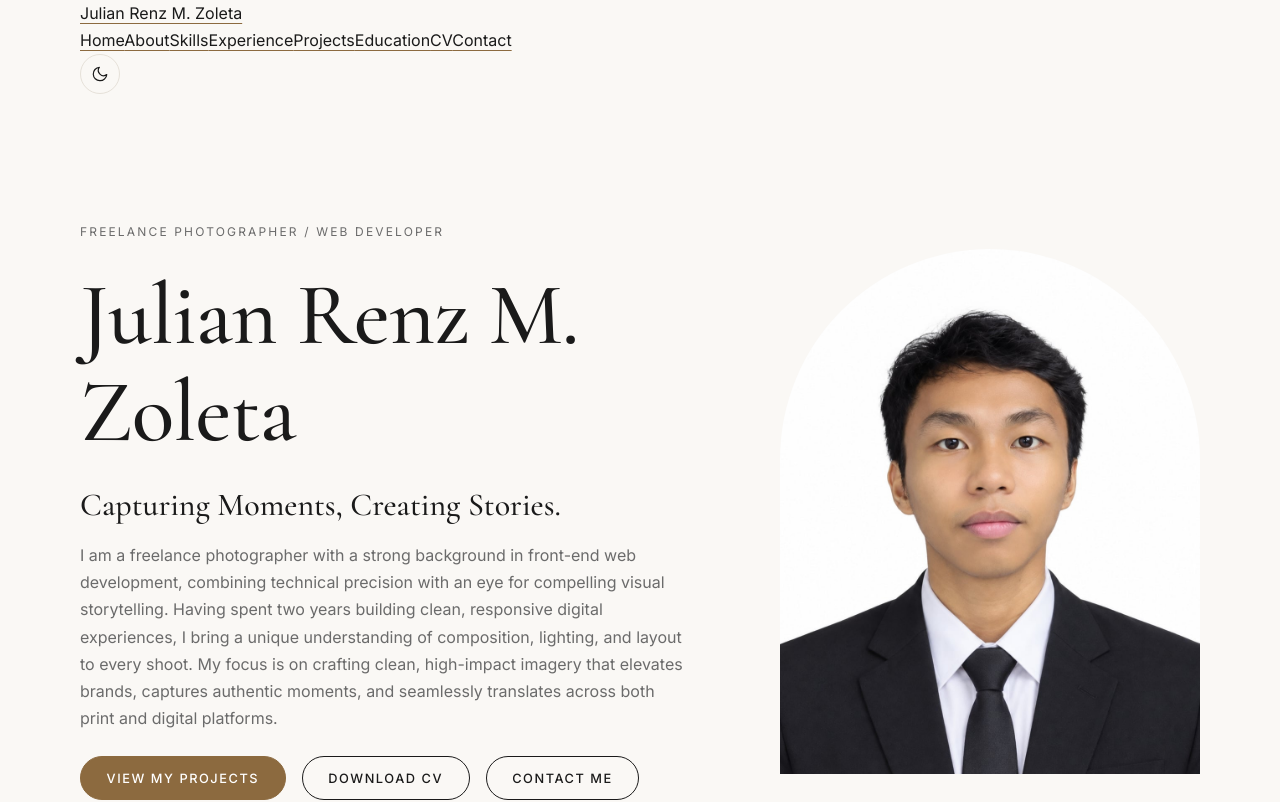
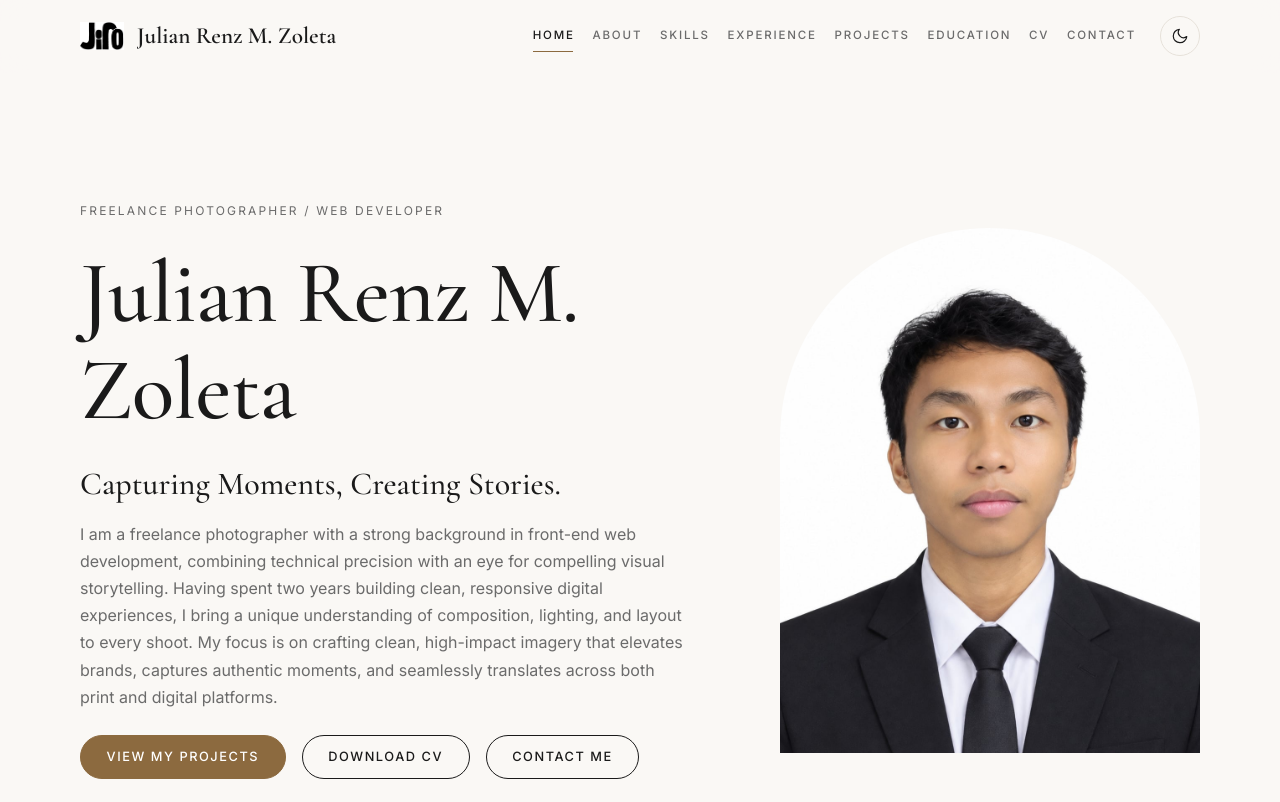
Before and after one commit to Jiro-op/my-portfolio, a React (Vite) app in the folder my-portfolio/: page / in a window 1280 px wide. Shown: the top 802 px of the page. Built offline with nearby package versions, Linux system fonts and the light colour scheme; no server answers.

Commit message:
Use my logo in the navbar

```diff
--- /dev/null
+++ b/my-portfolio/src/components/Logo.jsx
@@ -0,0 +1,57 @@
+import { profile } from "../data/profile.js";
+
+function getInitials(name) {
+  const parts = name.trim().split(/\s+/).filter(Boolean);
+  if (parts.length === 0) return "";
+  const first = Array.from(parts[0])[0];
+  const last = parts.length > 1 ? Array.from(parts[parts.length - 1])[0] : "";
+  return (first + last).toUpperCase();
+}
+
+function Logo() {
+  // His own logo file, if one is set in profile.js
+  if (profile.logo) {
+    const hasDarkVersion = Boolean(profile.logoDark);
+
+    return (
+      <>
+        <img
+          className={"logo-image" + (hasDarkVersion ? " logo-for-light" : "")}
+          src={profile.logo}
+          alt=""
+          height="44"
+        />
+        {hasDarkVersion && (
+          <img
+            className="logo-image logo-for-dark"
+            src={profile.logoDark}
+            alt=""
+            height="44"
+          />
+        )}
+      </>
+    );
+  }
+
+  // Otherwise, a monogram made from his initials
+  const initials = getInitials(profile.name);
+
+  return (
+    <svg
+      className="logo-mark"
+      width="44"
+      height="44"
+      viewBox="0 0 48 48"
+      aria-hidden="true"
+      focusable="false"
+    >
+      <circle className="logo-ring" cx="24" cy="24" r="22.5" />
+      <circle className="logo-dot" cx="39.5" cy="8.5" r="2.8" />
+      <text className="logo-initials" x="24" y="24" dy="0.33em" textAnchor="middle">
+        {initials}
+      </text>
+    </svg>
+  );
+}
+
+export default Logo;
--- a/my-portfolio/src/components/Navbar.jsx
+++ b/my-portfolio/src/components/Navbar.jsx
@@ -1,33 +1,72 @@
-import { useState } from "react";
+import { useEffect, useState } from "react";
 import { Link, NavLink } from "react-router";
 import { profile } from "../data/profile.js";
 import { navLinks } from "../data/navLinks.js";
+import Logo from "./Logo.jsx";
 import ThemeToggle from "./ThemeToggle.jsx";
 
 function Navbar() {
   const [open, setOpen] = useState(false);
+  const [scrolled, setScrolled] = useState(false);
+
+  // Add a thin line and blur to the bar once the page has scrolled.
+  useEffect(() => {
+    function handleScroll() {
+      setScrolled(window.scrollY > 8);
+    }
+    window.addEventListener("scroll", handleScroll, { passive: true });
+    return () => window.removeEventListener("scroll", handleScroll);
+  }, []);
+
+  // Let the Escape key close the mobile menu.
+  useEffect(() => {
+    if (!open) return;
+    function handleKey(e) {
+      if (e.key === "Escape") setOpen(false);
+    }
+    window.addEventListener("keydown", handleKey);
+    return () => window.removeEventListener("keydown", handleKey);
+  }, [open]);
+
+  const close = () => setOpen(false);
 
   return (
-    <header className="navbar">
-      <div className="container navbar-inner">
-        <Link to="/" className="brand" onClick={() => setOpen(false)}>
-          {profile.name}
+    <header
+      className={"site-header" + (scrolled ? " is-scrolled" : "") + (open ? " is-open" : "")}
+    >
+      <div className="container site-header-inner">
+        <Link
+          to="/"
+             className={"brand-link" + (profile.logo && profile.logoOnly ? " logo-only" : "")}
+          onClick={close}
+          aria-label={profile.name + ", home"}
+        >
+          <Logo />
+          <span className="brand-text">
+            <span className="brand-name">{profile.name}</span>
+            <span className="brand-role">{profile.title}</span>
+          </span>
         </Link>
 
-        <nav id="main-nav" aria-label="Main" className={open ? "open" : ""}>
+        <nav id="main-nav" className="site-nav" aria-label="Main">
           {navLinks.map((link) => (
-            <NavLink key={link.to} to={link.to} onClick={() => setOpen(false)}>
+            <NavLink
+              key={link.to}
+              to={link.to}
+              onClick={close}
+              className={link.cta ? "nav-cta" : undefined}
+            >
               {link.label}
             </NavLink>
           ))}
         </nav>
 
-        <div className="navbar-controls">
+        <div className="header-controls">
           <ThemeToggle />
           <button
             type="button"
-            className="menu-toggle"
-            aria-label="Toggle menu"
+            className="nav-toggle"
+            aria-label={open ? "Close menu" : "Open menu"}
             aria-expanded={open}
             aria-controls="main-nav"
             onClick={() => setOpen(!open)}
--- a/my-portfolio/src/data/profile.js
+++ b/my-portfolio/src/data/profile.js
@@ -5,6 +5,9 @@ export const profile = {
     tagline: "Capturing Moments, Creating Stories.",
     intro: "I am a freelance photographer with a strong background in front-end web development, combining technical precision with an eye for compelling visual storytelling. Having spent two years building clean, responsive digital experiences, I bring a unique understanding of composition, lighting, and layout to every shoot. My focus is on crafting clean, high-impact imagery that elevates brands, captures authentic moments, and seamlessly translates across both print and digital platforms.",
     photo: "/profile/profile.jpg",
+    logo: "/logo.jpg",
+    logoDark: "",
+    logoOnly: false,
     cv: "/files/Julian Renz.pdf",
     location: "Calamba City, Philippines",
     email: "zoletajulianrenz@gmail.com",
--- a/my-portfolio/src/index.css
+++ b/my-portfolio/src/index.css
@@ -645,3 +645,204 @@ img {display: block; max-width: 100%; height: auto;}
 html {scroll-padding-top: 5rem;}
 .photo-placeholder,
 .image-placeholder {color: var(--text);}
+
+.site-header {
+  position: sticky;
+  top: 0;
+  z-index: 50;
+  background: var(--bg);
+  border-bottom: 1px solid transparent;
+  transition: background 0.3s, border-color 0.3s, box-shadow 0.3s;
+}
+@supports (background: color-mix(in srgb, red 50%, blue)) {
+  .site-header {
+    background: color-mix(in srgb, var(--bg) 88%, transparent);
+    -webkit-backdrop-filter: blur(12px);
+    backdrop-filter: blur(12px);
+  }
+}
+.site-header.is-scrolled {
+  border-bottom-color: var(--line);
+  box-shadow: 0 6px 24px rgba(0, 0, 0, 0.04);
+}
+.site-header-inner {
+  display: flex;
+  align-items: center;
+  gap: var(--space-3);
+  min-height: 4.5rem;
+}
+
+/* Logo and brand */
+.brand-link {
+  display: inline-flex;
+  align-items: center;
+  gap: 0.8rem;
+  min-width: 0;
+  text-decoration: none;
+  color: var(--text);
+}
+.logo-mark { flex: none; color: var(--text); }
+.logo-image { flex: none; width: 44px; height: 44px; object-fit: contain; }
+.logo-ring { fill: none; stroke: currentColor; stroke-width: 1.2; }
+.logo-dot { fill: var(--accent); transition: transform 0.3s ease; }
+.brand-link:hover .logo-dot { transform: translate(-3px, 3px); }
+.logo-initials {
+  font-family: var(--font-display);
+  font-size: 21px;
+  font-weight: 600;
+  letter-spacing: 0.02em;
+  fill: currentColor;
+}
+.brand-text { display: grid; min-width: 0; line-height: 1.15; }
+.brand-name {
+  font-family: var(--font-display);
+  font-size: 1.45rem;
+  font-weight: 600;
+  white-space: nowrap;
+  overflow: hidden;
+  text-overflow: ellipsis;
+}
+.brand-role {
+  font-size: 0.62rem;
+  letter-spacing: 0.22em;
+  text-transform: uppercase;
+  color: var(--muted);
+  white-space: nowrap;
+}
+
+/* Desktop navigation */
+.site-nav {
+  display: flex;
+  align-items: center;
+  gap: 1.6rem;
+  margin-left: auto;
+}
+.site-nav a {
+  position: relative;
+  padding-block: 0.4rem;
+  font-size: 0.72rem;
+  font-weight: 500;
+  letter-spacing: 0.16em;
+  text-transform: uppercase;
+  text-decoration: none;
+  color: var(--muted);
+  transition: color 0.2s;
+}
+.site-nav a::after {
+  content: "";
+  position: absolute;
+  left: 0;
+  right: 0.16em;
+  bottom: 0;
+  height: 1px;
+  background: var(--accent);
+  transform: scaleX(0);
+  transform-origin: left;
+  transition: transform 0.3s ease;
+}
+.site-nav a:hover,
+.site-nav a.active { color: var(--text); }
+.site-nav a:hover::after,
+.site-nav a.active::after { transform: scaleX(1); }
+
+.site-nav a.nav-cta {
+  padding: 0.6rem 1.15rem;
+  border: 1px solid var(--text);
+  border-radius: 999px;
+  color: var(--text);
+  transition: background 0.25s, color 0.25s;
+}
+.site-nav a.nav-cta::after { display: none; }
+.site-nav a.nav-cta:hover,
+.site-nav a.nav-cta.active {
+  background: var(--text);
+  color: var(--bg);
+}
+
+/* Controls and menu button */
+.header-controls { display: flex; align-items: center; gap: 0.5rem; }
+.nav-toggle {
+  display: none;
+  position: relative;
+  width: 2.5rem;
+  height: 2.5rem;
+  padding: 0;
+  background: none;
+  border: 1px solid var(--line);
+  border-radius: 50%;
+  color: var(--text);
+  cursor: pointer;
+}
+.nav-toggle span {
+  position: absolute;
+  left: 50%;
+  top: 50%;
+  width: 16px;
+  height: 1.5px;
+  background: currentColor;
+  transform: translate(-50%, -50%);
+  transition: transform 0.3s ease, opacity 0.2s;
+}
+.nav-toggle span:nth-child(1) { transform: translate(-50%, calc(-50% - 5px)); }
+.nav-toggle span:nth-child(3) { transform: translate(-50%, calc(-50% + 5px)); }
+.nav-toggle[aria-expanded="true"] span:nth-child(1) {
+  transform: translate(-50%, -50%) rotate(45deg);
+}
+.nav-toggle[aria-expanded="true"] span:nth-child(2) { opacity: 0; }
+.nav-toggle[aria-expanded="true"] span:nth-child(3) {
+  transform: translate(-50%, -50%) rotate(-45deg);
+}
+
+/* Slightly tighter on mid-size screens */
+@media (min-width: 1181px) and (max-width: 1320px) {
+  .site-nav { gap: 1.1rem; }
+  .brand-role { display: none; }
+}
+
+/* Mobile and tablet menu */
+@media (max-width: 1180px) {
+  .nav-toggle { display: block; }
+  .header-controls { margin-left: auto; }
+  .site-nav {
+    display: none;
+    position: absolute;
+    top: 100%;
+    left: 0;
+    right: 0;
+    flex-direction: column;
+    align-items: stretch;
+    gap: 0;
+    margin: 0;
+    padding: var(--space-2) 1.25rem var(--space-3);
+    max-height: calc(100vh - 4.5rem);
+    max-height: calc(100dvh - 4.5rem);
+    overflow-y: auto;
+    background: var(--bg);
+    border-bottom: 1px solid var(--line);
+    box-shadow: 0 18px 30px rgba(0, 0, 0, 0.06);
+  }
+  .site-header.is-open .site-nav {
+    display: flex;
+    animation: menu-in 0.25s ease;
+  }
+  .site-nav a {
+    padding-block: 1rem;
+    border-bottom: 1px solid var(--line);
+    font-size: 0.85rem;
+  }
+  .site-nav a::after { display: none; }
+  .site-nav a.active { color: var(--accent); }
+  .site-nav a.nav-cta {
+    margin-top: var(--space-2);
+    padding: 0.9rem 1.2rem;
+    text-align: center;
+  }
+}
+@media (max-width: 420px) {
+  .brand-role { display: none; }
+  .brand-name { font-size: 1.25rem; }
+}
+@keyframes menu-in {
+  from { opacity: 0; transform: translateY(-8px); }
+  to { opacity: 1; transform: none; }
+}
```
Also changed, not shown: my-portfolio/public/logo.jpg.
